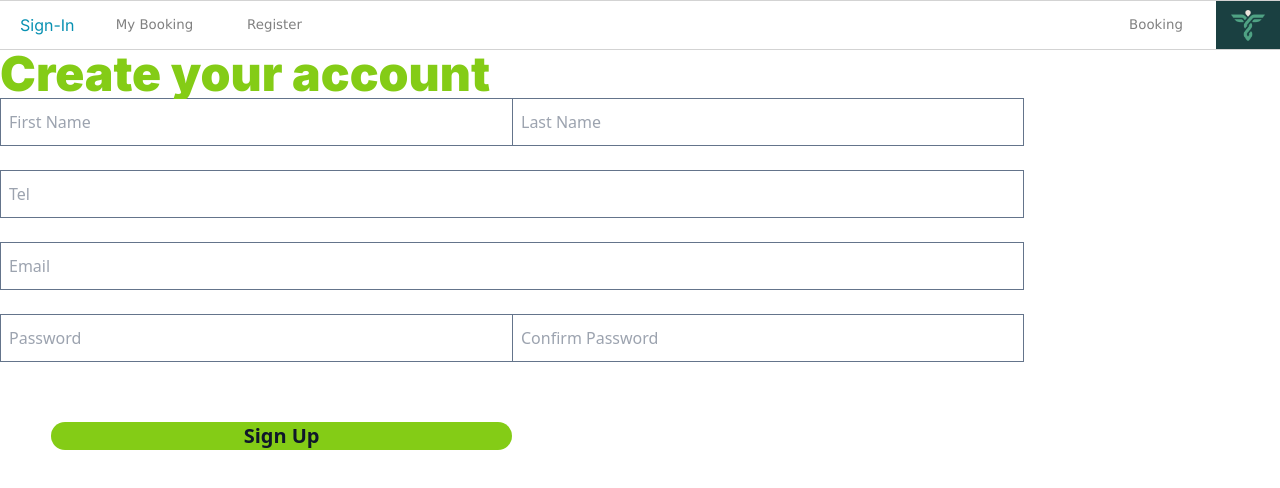
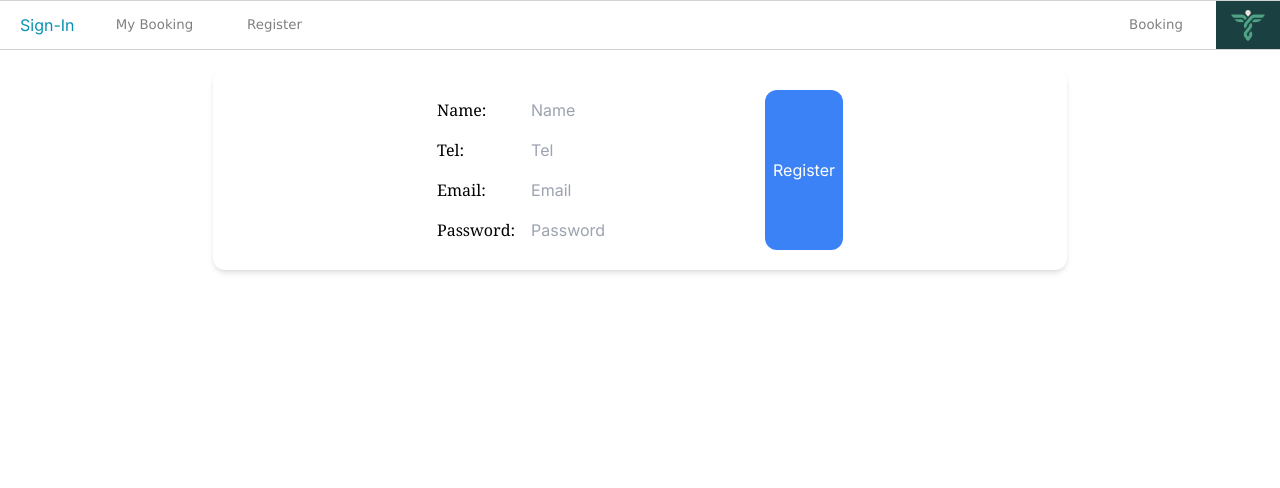
Before and after one commit to 2110503TACEDT66/swdevprac2-project-icm, a Next.js app: page /register in a window 1280 px wide. Shown: the top 488 px of the page. Built offline with nearby package versions, Linux system fonts and the light colour scheme; no server answers.

Commit message:
fix login

```diff
--- a/src/components/Register.tsx
+++ b/src/components/Register.tsx
@@ -1,61 +1,53 @@
 'use client'
-import { useRef, useState, useEffect} from "react"
+import { useState } from 'react';
+import userLogin from '@/libs/userLogIn';
+import userRegister from '@/libs/userRegister';
+import Image from 'next/image';
 
 export default function Register() {
-    const firstname = useRef("");
-    const lastname = useRef("");
-    const email = useRef("");
-    const tel = useRef("");
-    const password = useRef("");
-    const confirmpassword = useRef("");
+    const [reg, setreg] = useState({
+        name: '',
+        tel: '',
+        email: '',
+        password: ''
+    });
 
-    const [errMsg, setErrMsg] = useState(false);
-
-    const onSubmit = (e: React.FormEvent<HTMLFormElement>) => {
-        e.preventDefault();
-        if (password.current !== confirmpassword.current) {
-            setErrMsg(true);
-            return;
-        }
-        setErrMsg(false);
-    }
+    const handleChange = (e: React.ChangeEvent<HTMLInputElement>) => {
+        setreg({ ...reg, [e.target.name]: e.target.value });
+    };
 
 
+    const userRegis = async (e: React.FormEvent<HTMLFormElement>) => {
+        e.preventDefault();
+        await userRegister(reg.name, reg.tel, reg.email, reg.password);
+        window.location.href = '/';
+    };
 
     return (
-        <>
-            <label className="text-lime-500 font-black text-5xl mb-8">Create your account</label>
-
-            <div className="h-12 w-[80%] mb-6 border border-slate-500 font-sans divide-x divide-slate-500">
-                <input required placeholder="First Name" type="text" className="h-[100%] w-[50%] p-2 text-black"
-                onChange={(e)=>{firstname.current = e.target.value}}/>
-                <input required placeholder="Last Name" type="text" className="h-full w-[50%] p-2 text-black"
-                onChange={(e)=>{lastname.current = e.target.value}}/>
-            </div>
-
-            <input required className=" border border-slate-500 mb-6 p-2 font-sans w-[80%] h-12 text-black" placeholder="Tel" type="text"
-            onChange={(e)=>{tel.current = e.target.value}}/>
-                        <input required className=" border border-slate-500 mb-6 p-2 font-sans w-[80%] h-12 text-black" placeholder="Email" type="text"
-            onChange={(e)=>{email.current = e.target.value}}/>
-
-            <div className="h-12 w-[80%] mb-10 border border-slate-500 font-sans divide-x divide-slate-500">
-                <input required placeholder="Password" type="password" className="h-[100%] w-[50%] p-2 text-black"
-                onChange={(e)=>{password.current = e.target.value}}/>
-                <input required placeholder="Confirm Password" type="password" className="h-full w-[50%] p-2 text-black"
-                onChange={(e)=>{confirmpassword.current = e.target.value}}/>
-            </div>
-
-            <div className="w-[80%] h-auto flex items-center">
-
-            <button type="submit" className="w-[45%] h-[100%] my-5 mx-[5%] text-xl text-slate-900 font-bold font-sans bg-lime-500 hover:bg-slate-800 hover:text-lime-400 rounded-2xl"
-            onSubmit={()=>onSubmit}>Sign Up</button>
-
-            {
-                errMsg && <p className="text-red-700 text-sm mt-5 mx-5">the password doesn't not match.</p>
-            }
-
-            </div>
-        </>
-    )
-
+        <main className="bg-white m-5 p-5 rounded-xl shadow-md w-2/3 mx-auto">
+        <form onSubmit={userRegis} className="flex justify-center">
+            <table className="w-1/3">
+                <tbody>
+                    <tr className='h-10'>
+                        <td className="text-left pr-4"><label htmlFor="name" className="text-black font-serif">Name: </label></td>
+                        <td><input type="text" required id="name" name="name" placeholder="Name" className="input-field" onChange={handleChange} /></td>
+                    </tr>
+                    <tr className='h-10'>
+                        <td className="text-left pr-4"><label htmlFor="tel" className="text-black font-serif">Tel: </label></td>
+                        <td><input type="text" required id="tel" name="tel" placeholder="Tel" className="input-field" onChange={handleChange} /></td>
+                    </tr>
+                    <tr className='h-10'>
+                        <td className="text-left pr-4"><label htmlFor="email" className="text-black font-serif">Email: </label></td>
+                        <td><input type="text" required id="email" name="email" placeholder="Email" className="input-field" onChange={handleChange} /></td>
+                    </tr>
+                    <tr className='h-10'>
+                        <td className="text-left pr-4"><label htmlFor="password" className="text-black font-serif">Password:</label></td>
+                        <td><input type="password" required id="password" name="password" placeholder="Password" className="input-field" onChange={handleChange} /></td>
+                    </tr>
+                </tbody>
+            </table>
+            <button type="submit" className="bg-blue-500 hover:bg-blue-700 text-white p-2 rounded-xl">Register</button>
+        </form>
+    </main>
+    );
 }
--- a/src/libs/getDentist.tsx
+++ b/src/libs/getDentist.tsx
@@ -1,5 +1,5 @@
 export default async function getDentist(id:string) {
-    const response = await fetch(`${process.env.BACKEND_URL}/api/v1/dentists/${id}`)
+    const response = await fetch(`${process.env.NEXT_PUBLIC_BACKEND_URL}/api/v1/dentists/${id}`)
     if(!response.ok){
         throw new Error("Failed to fetch dentist")
     }
--- a/src/libs/getDentists.tsx
+++ b/src/libs/getDentists.tsx
@@ -4,7 +4,8 @@ export default async function getDentists() {
 
     await new Promise( (resolve)=>setTimeout(resolve,1000))
 
-    const response = await fetch(`${process.env.BACKEND_URL}/api/v1/dentists`)
+    console.log(`${process.env.NEXT_PUBLIC_BACKEND_URL}/api/v1/dentists`)
+    const response = await fetch(`${process.env.NEXT_PUBLIC_BACKEND_URL}/api/v1/dentists`)
     if(!response.ok){
         throw new Error("Failed to fetch dentists")
     }
--- a/src/libs/userLogIn.tsx
+++ b/src/libs/userLogIn.tsx
@@ -1,6 +1,6 @@
 export default async function userLogin(userEmail:string, userPassword:string) {
 
-    const response = await fetch(`${process.env.BACKEND_URL}/api/v1/auth/login`, {
+    const response = await fetch(`${process.env.NEXT_PUBLIC_BACKEND_URL}/api/v1/auth/login`, {
         method: "POST",
         headers:{
             "Content-Type": "application/json",
--- /dev/null
+++ b/src/libs/userRegister.tsx
@@ -0,0 +1,21 @@
+export default async function userRegister(Name:string,Tel:string,userEmail:string, userPassword:string) {
+
+    const response = await fetch(`${process.env.NEXT_PUBLIC_BACKEND_URL}/api/v1/auth/register`, {
+        method: "POST",
+        headers:{
+            "Content-Type": "application/json",
+        },
+        body: JSON.stringify({
+            email: userEmail,
+            password: userPassword,
+            name: Name,
+            tel: Tel,
+            role:"user"
+        }),
+    })
+    if(!response.ok){
+        throw new Error("Failed to Register")
+    }
+
+    return await response.json()
+}
```
